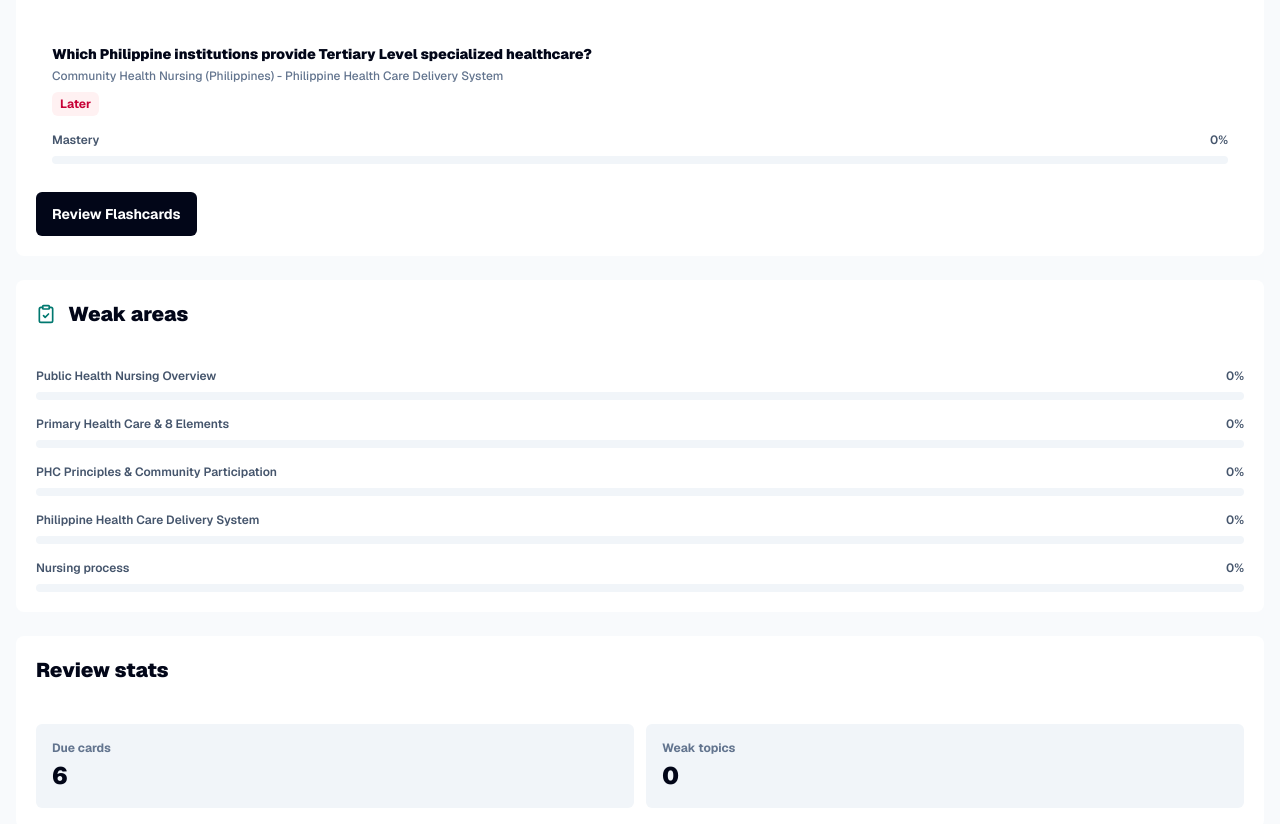
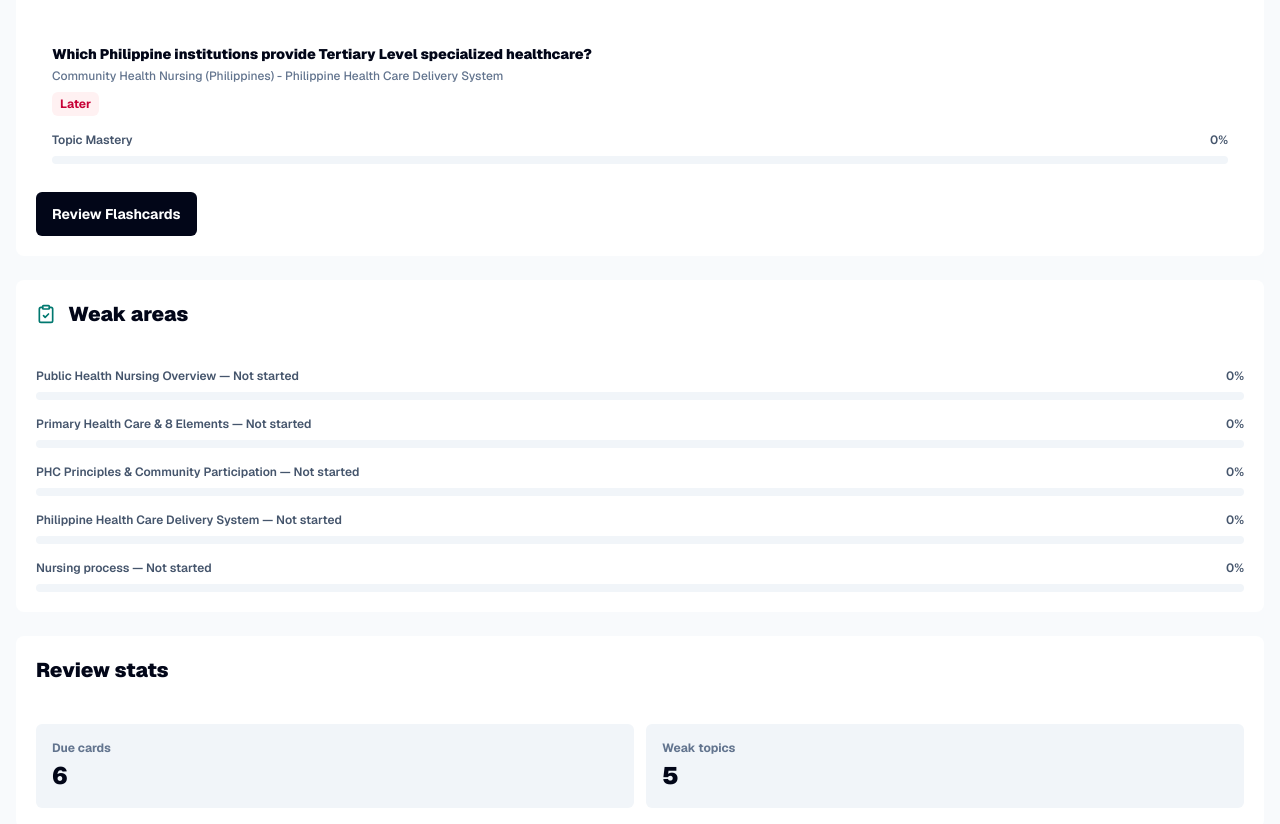
Before and after one commit to knoppixph/yume-nurse, a Next.js app: page /review in a window 1280 px wide. Shown: the part 1080-1904 px from the top of the page. Built offline with nearby package versions, Linux system fonts and the light colour scheme.

Commit message:
fix: full audit — remove all fake progress, fix weak topics, fix flashcard mastery, fix auth callback profile

```diff
--- a/app/auth/callback/route.ts
+++ b/app/auth/callback/route.ts
@@ -2,6 +2,7 @@ import { NextResponse, type NextRequest } from "next/server";
 import { cleanInternalPath } from "@/lib/auth/validation";
 import { isSupabaseConfigured } from "@/lib/supabase/config";
 import { createClient } from "@/lib/supabase/server";
+import { ensureProfile } from "@/lib/auth/session";
 
 export async function GET(request: NextRequest) {
   const requestUrl = new URL(request.url);
@@ -14,7 +15,11 @@ export async function GET(request: NextRequest) {
 
   if (code) {
     const supabase = await createClient();
-    await supabase.auth.exchangeCodeForSession(code);
+    const { data } = await supabase.auth.exchangeCodeForSession(code);
+    // Ensure the profile row exists for this user (e.g. after email confirmation)
+    if (data?.user) {
+      await ensureProfile(data.user);
+    }
   }
 
   return NextResponse.redirect(new URL(next, request.url));
--- a/app/progress/page.tsx
+++ b/app/progress/page.tsx
@@ -19,26 +19,24 @@ import { ProgressBar } from "@/components/ui/progress-bar";
 import { StudyTimer } from "@/components/study-timer";
 import { progressSummary, weeklyActivity } from "@/lib/study-progress";
 import { subjects } from "@/lib/study-data";
-import {
-  getAllAchievements,
-  getCurrentLevel,
-  loadGamification,
-  type GamificationState,
-} from "@/lib/gamification";
+import { getAllAchievements, getCurrentLevel, loadGamification, type GamificationState } from "@/lib/gamification";
+import { loadMasteryMap } from "@/lib/user-progress";
 import { cn } from "@/lib/utils";
 
 export default function ProgressPage() {
   const [gamification, setGamification] = useState<GamificationState | null>(null);
+  const [masteryMap, setMasteryMap] = useState<Record<string, number>>({});
 
   useEffect(() => {
     setGamification(loadGamification());
+    setMasteryMap(loadMasteryMap());
   }, []);
 
   const summary = progressSummary();
   const maxQuestions = Math.max(...weeklyActivity.map((day) => day.questions));
 
-  const totalXp = gamification?.totalXp ?? 450;
-  const currentStreak = gamification?.currentStreak ?? 4;
+  const totalXp = gamification?.totalXp ?? 0;
+  const currentStreak = gamification?.currentStreak ?? 0;
   const levelInfo = getCurrentLevel(totalXp);
   const achievements = gamification ? getAllAchievements(gamification) : [];
 
@@ -60,8 +58,8 @@ export default function ProgressPage() {
         />
         <StatCard
           label="Study Streak"
-          value={`${currentStreak} Days`}
-          detail={`Longest: ${gamification?.longestStreak ?? 7} days`}
+          value={`${currentStreak} ${currentStreak === 1 ? "Day" : "Days"}`}
+          detail={`Longest: ${gamification?.longestStreak ?? 0} days`}
           icon={Flame}
         />
         <StatCard
@@ -72,7 +70,7 @@ export default function ProgressPage() {
         />
         <StatCard
           label="Total Study Time"
-          value={`${Math.floor((gamification?.totalStudyMinutes ?? 455) / 60)}h ${(gamification?.totalStudyMinutes ?? 455) % 60}m`}
+          value={`${Math.floor((gamification?.totalStudyMinutes ?? 0) / 60)}h ${(gamification?.totalStudyMinutes ?? 0) % 60}m`}
           detail="Pomodoro & practice sessions"
           icon={Clock3}
         />
@@ -121,7 +119,7 @@ export default function ProgressPage() {
                   <div className="flex h-44 w-full items-end rounded-lg bg-slate-100 p-1">
                     <div
                       className="w-full rounded-md bg-gradient-to-t from-teal-500 to-sky-400 transition-all duration-300"
-                      style={{ height: `${Math.max(15, (day.questions / maxQuestions) * 100)}%` }}
+                      style={{ height: maxQuestions === 0 ? "4px" : `${Math.max(4, (day.questions / maxQuestions) * 100)}%` }}
                     />
                   </div>
                   <span className="text-[11px] font-bold text-slate-600">{day.day}</span>
@@ -141,10 +139,10 @@ export default function ProgressPage() {
           </CardHeader>
           <CardBody className="space-y-4 p-6">
             {subjects.map((subject) => {
-              const mastery = Math.round(
-                subject.topics.reduce((sum, topic) => sum + topic.mastery, 0) / subject.topics.length,
-              );
-              return <ProgressBar key={subject.id} value={mastery} label={subject.name} />;
+              const topicIds = subject.topics.map((t) => t.id);
+              const subjectMastery = topicIds.length === 0 ? 0 :
+                Math.round(topicIds.reduce((sum, id) => sum + (masteryMap[id] ?? 0), 0) / topicIds.length);
+              return <ProgressBar key={subject.id} value={subjectMastery} label={subject.name} />;
             })}
           </CardBody>
         </Card>
--- a/app/review/page.tsx
+++ b/app/review/page.tsx
@@ -1,21 +1,44 @@
+"use client";
+
+import { useEffect, useState } from "react";
 import Link from "next/link";
 import { Brain, ClipboardCheck } from "lucide-react";
 import { PageHeader } from "@/components/page-header";
 import { Card, CardBody, CardHeader } from "@/components/ui/card";
 import { ProgressBar } from "@/components/ui/progress-bar";
 import { nextReviewCards, progressSummary } from "@/lib/study-progress";
-import { getSubjectName, getTopicName, weakTopics } from "@/lib/study-data";
+import { getSubjectName, getTopicName } from "@/lib/study-data";
+import { loadMasteryMap } from "@/lib/user-progress";
+import { subjects } from "@/lib/study-data";
 
 export default function ReviewPage() {
   const dueCards = nextReviewCards();
   const summary = progressSummary();
+  const [masteryMap, setMasteryMap] = useState<Record<string, number>>({});
+
+  useEffect(() => {
+    setMasteryMap(loadMasteryMap());
+  }, []);
+
+  // Compute real weak topics from user's actual mastery (lowest mastery first)
+  const weakTopicsList = subjects
+    .flatMap((s) =>
+      s.topics.map((t) => ({
+        ...t,
+        subjectId: s.id,
+        subjectName: s.name,
+        realMastery: masteryMap[t.id] ?? 0,
+      }))
+    )
+    .sort((a, b) => a.realMastery - b.realMastery)
+    .slice(0, 5);
 
   return (
     <>
       <PageHeader
         eyebrow="Smart Review"
         title="Questions you need to review"
-        description="Local weak-topic detection prioritizes due cards, lower mastery, and recent misses."
+        description="Prioritizes topics with the lowest mastery and flashcards you haven't reviewed yet."
       />
 
       <section className="grid gap-6 lg:grid-cols-[minmax(0,1fr)_360px]">
@@ -36,10 +59,12 @@ export default function ReviewPage() {
                       {getSubjectName(card.subjectId)} - {getTopicName(card.subjectId, card.topicId)}
                     </p>
                   </div>
-                  <span className="w-fit rounded-md bg-rose-50 px-2 py-1 text-xs font-bold text-rose-700">{card.due}</span>
+                  <span className="w-fit rounded-md bg-rose-50 px-2 py-1 text-xs font-bold text-rose-700">
+                    {card.due}
+                  </span>
                 </div>
                 <div className="mt-4">
-                  <ProgressBar value={card.mastery} label="Mastery" />
+                  <ProgressBar value={masteryMap[card.topicId] ?? 0} label="Topic Mastery" />
                 </div>
               </div>
             ))}
@@ -61,9 +86,17 @@ export default function ReviewPage() {
               </div>
             </CardHeader>
             <CardBody className="space-y-4">
-              {weakTopics().map((topic) => (
-                <ProgressBar key={topic.id} value={topic.mastery} label={topic.name} />
-              ))}
+              {weakTopicsList.length === 0 ? (
+                <p className="text-xs text-slate-500">Start studying to see your weak topics here.</p>
+              ) : (
+                weakTopicsList.map((topic) => (
+                  <ProgressBar
+                    key={topic.id}
+                    value={topic.realMastery}
+                    label={topic.realMastery === 0 ? `${topic.name} — Not started` : topic.name}
+                  />
+                ))
+              )}
             </CardBody>
           </Card>
 
@@ -74,11 +107,13 @@ export default function ReviewPage() {
             <CardBody className="grid grid-cols-2 gap-3">
               <div className="rounded-md bg-slate-100 p-4">
                 <p className="text-xs font-bold text-slate-500">Due cards</p>
-                <p className="mt-1 text-2xl font-black text-slate-950">{summary.dueCards}</p>
+                <p className="mt-1 text-2xl font-black text-slate-950">{dueCards.length}</p>
               </div>
               <div className="rounded-md bg-slate-100 p-4">
                 <p className="text-xs font-bold text-slate-500">Weak topics</p>
-                <p className="mt-1 text-2xl font-black text-slate-950">{summary.weakTopics.length}</p>
+                <p className="mt-1 text-2xl font-black text-slate-950">
+                  {weakTopicsList.filter((t) => t.realMastery < 50).length}
+                </p>
               </div>
             </CardBody>
           </Card>
--- a/components/flashcard-review.tsx
+++ b/components/flashcard-review.tsx
@@ -96,7 +96,7 @@ export function FlashcardReview() {
 
   const activeCard = filteredCards[activeIndex] ?? filteredCards[0];
   const cardProgress = activeCard ? progressMap[activeCard.id] : undefined;
-  const mastery = cardProgress?.masteryScore ?? activeCard?.mastery ?? 50;
+  const mastery = cardProgress?.masteryScore ?? 0;
   const isFav = activeCard ? favorites.has(activeCard.id) : false;
   const dueLabel = formatDueTime(cardProgress);
 
```
